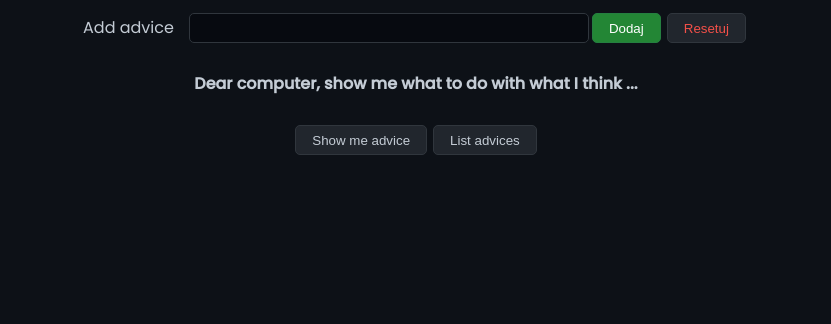
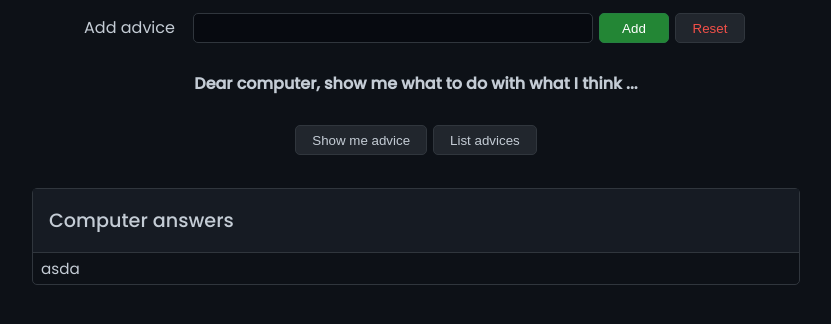
Before and after one commit to molinskidamian/get-advice-from-computer, a plain HTML site: page index.html in a window 1280 px wide. Shown: the whole page, without its empty margins (224-1055 px from the left). Drawn offline with Linux system fonts and the light colour scheme.

Commit message:
Finished cosmetic changes

```diff
--- a/index.html
+++ b/index.html
@@ -13,8 +13,8 @@
   <form class="myForm" action="">
     <label for="">Add advice</label>
     <input type="text">
-    <button class="green">Dodaj</button>
-    <button class="red">Resetuj</button>
+    <button class="green">Add</button>
+    <button class="red">Reset</button>
   </form>
   <!-- <h2>Kochany komputerze, pokaż co mam zrobić z tym o czym myślę...</h2> -->
   <h2>Dear computer, show me what to do with what I think ...</h2>
@@ -22,6 +22,10 @@
     <button>Show me advice</button>
     <button>List advices</button>
   </div>
+  <div class="computer-answers">
+    <h3 class="title">Computer answers</h3>
+    <p>asda</p>
+  </div>
   <script src="./main.js"></script>
 </body>
 </html>
--- a/style.css
+++ b/style.css
@@ -17,6 +17,7 @@
   --main-border-radius: 5px;
   --color-red-border: rgba(108, 42, 43, 1.0);
   --input-color-bg:rgba(7, 10, 16, 1.0);
+  --title-color-bg: rgba(22, 27, 35, 1.0);
 }
 
 body {
@@ -40,6 +41,7 @@ input {
   border: 1px solid var(--main-color-border);
   background-color: var(--input-color-bg);
   border-radius: var(--main-border-radius);
+  margin: 3px;
   padding: 0 10px;
   height: 30px;
   width: 400px;
@@ -63,6 +65,7 @@ button {
   padding: 0 16px;
   color: var(--main-color-font-primary);
   font-weight: 500;
+  min-width: 70px
 }
 
 button:hover {
@@ -108,3 +111,26 @@ h2 {
   display: flex;
   justify-content: center;
 }
+
+h3 {
+  font-size: 1.2rem;
+  font-weight: 500;
+}
+
+.title {
+  background-color: var(--title-color-bg);
+  padding: 22px 16px;
+  border-bottom: 1px solid var(--main-color-border)
+}
+
+.computer-answers {
+  margin: 30px auto;
+  border: 1px solid var(--main-color-border);
+  border-radius: var(--main-border-radius);
+  width: 60vw;
+}
+
+.computer-answers > p {
+  padding: 8px;
+  font-size: .95rem;
+}
```
